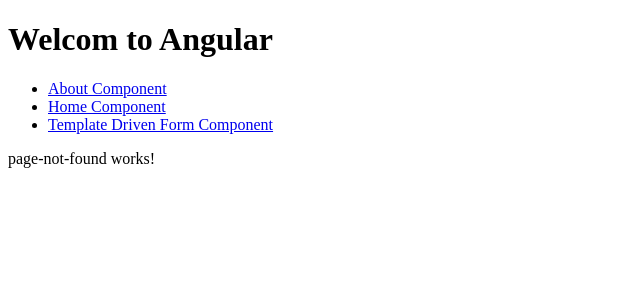
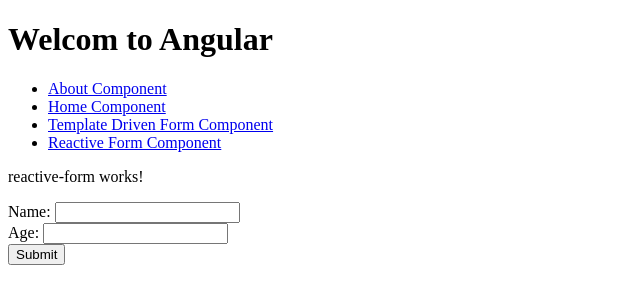
Before and after one commit to namph43/Angular12, an Angular app: page /reactiveform in a window 1280 px wide. Shown: the top 304 px of the page, without its empty margins (0-640 px from the left). Built offline with nearby package versions, Linux system fonts and the light colour scheme.

Commit message:
reactive-form

```diff
--- a/src/app/app-routing.module.ts
+++ b/src/app/app-routing.module.ts
@@ -4,12 +4,14 @@
 import { AboutComponent } from './about/about.component';
 import { HomeComponent } from './home/home.component';
 import { TemplateDrivenFormComponent } from './template-driven-form/template-driven-form.component';
+import { ReactiveFormComponent } from './reactive-form/reactive-form.component';
 
 const routes: Routes =
 [
 { path: 'about', component: AboutComponent },
 { path: 'home', component: HomeComponent },
 { path: 'templateform', component: TemplateDrivenFormComponent  },
+{ path: 'reactiveform', component: ReactiveFormComponent  },
 { path: '', component: HomeComponent },
 {path:'**',component: PageNotFoundComponent},
 ];
--- a/src/app/app.component.html
+++ b/src/app/app.component.html
@@ -4,6 +4,7 @@
     <li><a routerLink="/about" routerLinkActive="active" ariaCurrentWhenActive="page">About Component</a></li>
     <li><a routerLink="/home" routerLinkActive="active" ariaCurrentWhenActive="page">Home Component</a></li>
     <li><a routerLink="/templateform" routerLinkActive="active" ariaCurrentWhenActive="page">Template Driven Form Component</a></li>
+    <li><a routerLink="/reactiveform" routerLinkActive="active" ariaCurrentWhenActive="page">Reactive Form Component</a></li>
   </ul>
 </nav>
 
--- a/src/app/app.module.ts
+++ b/src/app/app.module.ts
@@ -1,6 +1,7 @@
 import { NgModule } from '@angular/core';
 import { BrowserModule } from '@angular/platform-browser';
 import { FormsModule } from '@angular/forms';
+import{ ReactiveFormsModule } from '@angular/forms';
 import { AppRoutingModule } from './app-routing.module';
 import { AppComponent } from './app.component';
 import { HomeComponent } from './home/home.component';
@@ -9,6 +10,7 @@
 import { PageNotFoundComponent } from './page-not-found/page-not-found.component';
 import { HighLightDirective } from './Directives/high-light.directive';
 import { TemplateDrivenFormComponent } from './template-driven-form/template-driven-form.component';
+import { ReactiveFormComponent } from './reactive-form/reactive-form.component';
 
 
 
@@ -21,11 +23,14 @@
     PageNotFoundComponent,
     HighLightDirective,
     TemplateDrivenFormComponent,
+    ReactiveFormComponent,
+
   ],
   imports: [
     BrowserModule,
     AppRoutingModule,
-    FormsModule
+    FormsModule ,
+    ReactiveFormsModule
   ],
   providers: [],
   bootstrap: [AppComponent]
--- /dev/null
+++ b/src/app/reactive-form/reactive-form.component.html
@@ -0,0 +1,20 @@
+<p>reactive-form works!</p>
+<form [formGroup]="formData" (ngSubmit)="onSubmit()">
+    <label>
+        Name:
+    <input type="text" formControlName="name" />
+    <div *ngIf="!formData.get('name')?.valid" style="color: red;">
+        Name is required
+    </div>
+    </label>
+    <br/>
+    <label>
+        Age:
+        <input type="text" formControlName="age">
+        <div *ngIf="!formData.get('age')?.valid" style="color: red;">
+            Age is required
+        </div>
+    </label>
+    <br/>
+    <button type="submit" [disabled]="!formData.valid">Submit </button>
+</form>
--- /dev/null
+++ b/src/app/reactive-form/reactive-form.component.ts
@@ -0,0 +1,32 @@
+import { Component, OnInit } from '@angular/core';
+import { FormBuilder, FormControl, FormGroup } from '@angular/forms';
+import { CommonService } from '../Services/common.service';
+
+
+@Component({
+  selector: 'app-reactive-form',
+  templateUrl: './reactive-form.component.html',
+  styleUrls: ['./reactive-form.component.scss']
+})
+export class ReactiveFormComponent implements OnInit {
+  public formData: FormGroup = new FormGroup({
+  name: new FormControl(''),
+  age: new FormControl(''),});
+
+  public formData2 = this.formBuilder.group({
+    name: [''],
+    age: [''],
+  });
+
+  constructor(
+      private common: CommonService,
+      private formBuilder:FormBuilder
+    ){}
+
+  ngOnInit(): void {}
+  public onSubmit():void{
+    // console.log('submit form: formData =' , this.formData.value);
+    this.common.submitData(this.formData.value);
+
+  }
+}
--- a/src/app/template-driven-form/template-driven-form.component.ts
+++ b/src/app/template-driven-form/template-driven-form.component.ts
@@ -13,8 +13,8 @@
   ngOnInit(): void {}
 
   public submitForm():void{
-    // console.log('submit form' + this.name);
-    this.common.submitData({name:this.name, age:12});
+    console.log('submit form' + this.name);
+    // this.common.submitData({name:this.name, age:12});
 
   }
 }
```
Also changed, not shown: src/app/reactive-form/reactive-form.component.scss (added), 1 other file (tests, documents, lock files or other folders).
